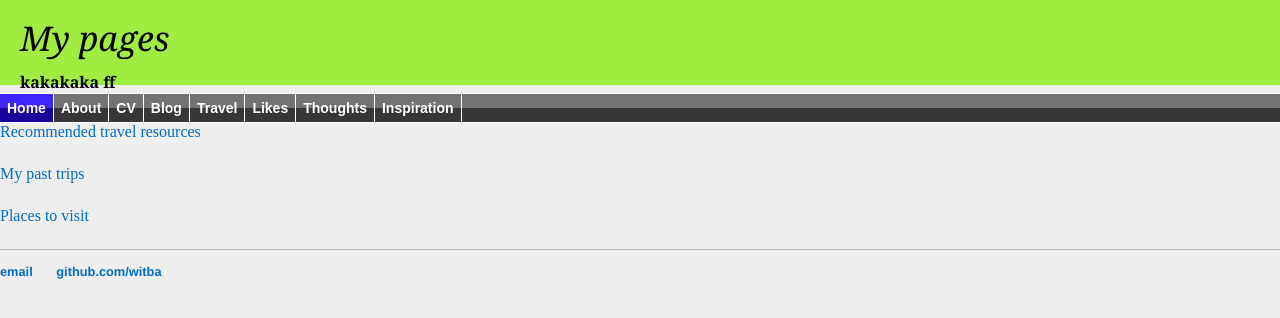
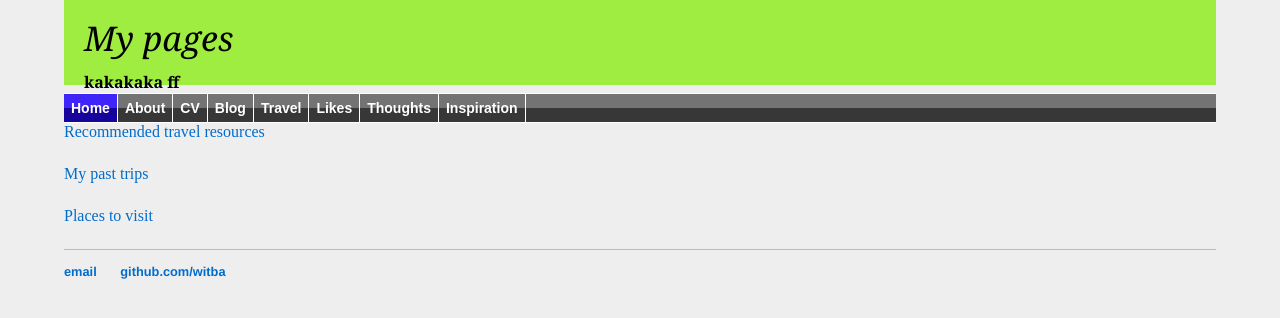
Before and after one commit to witba/witba.github.io, a Jekyll site: the page built from travel/index.html, in a window 1280 px wide. Shown: the top 318 px of the page. Built offline with Jekyll 4.4.1, drawn with Linux system fonts in a browser that asks for light colours.

Commit message:
Update main.css

```diff
--- a/css/main.css
+++ b/css/main.css
@@ -1,4 +1,4 @@
-body { margin:0 auto; padding:0; margin-bottom: 12px; width: %90; background: #EEEEEE;}
+body { margin:0 auto; padding:0; margin-bottom: 12px; width: 90%; background: #EEEEEE;}
 
 #style_container {
 width: 100%;
```
